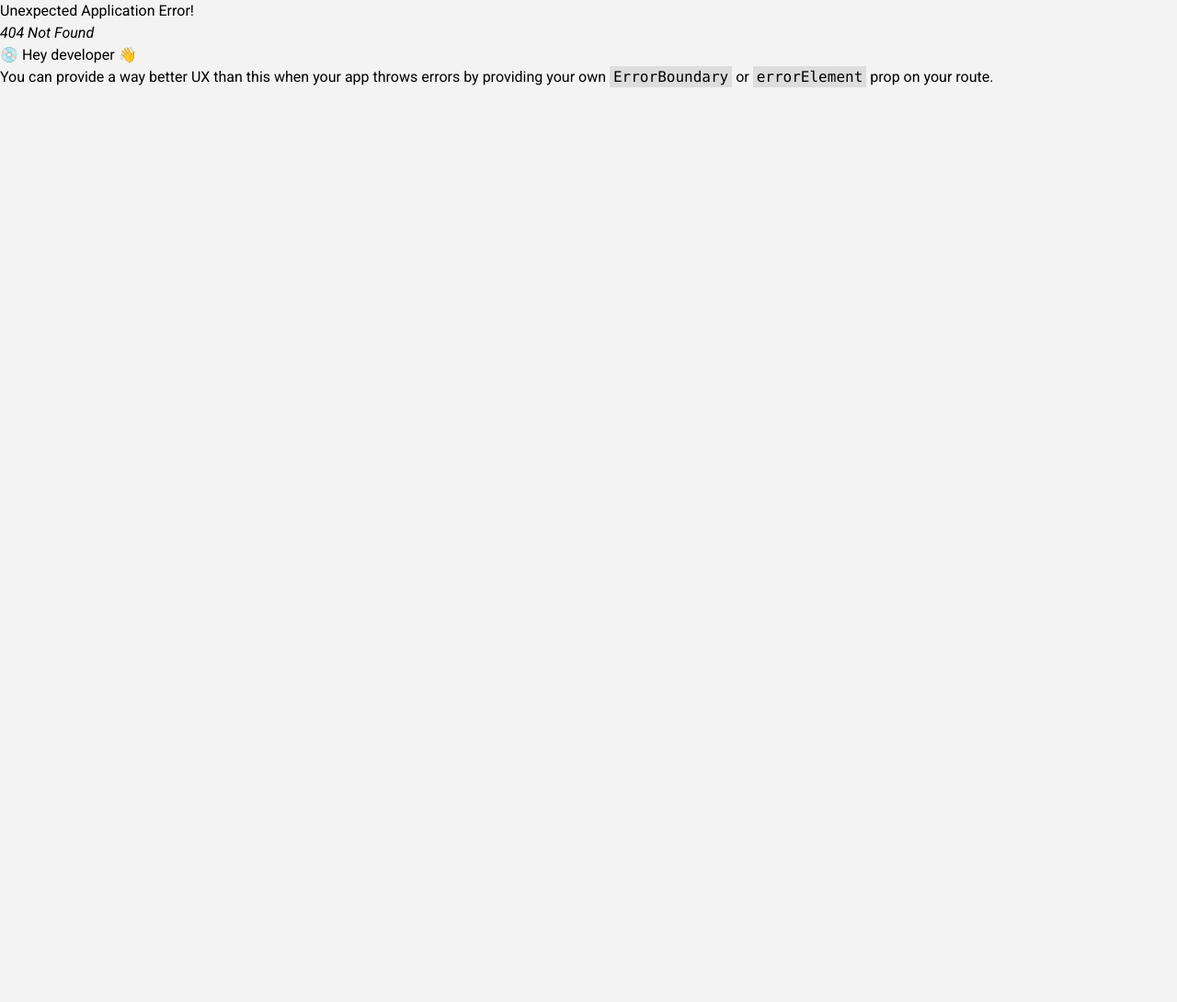
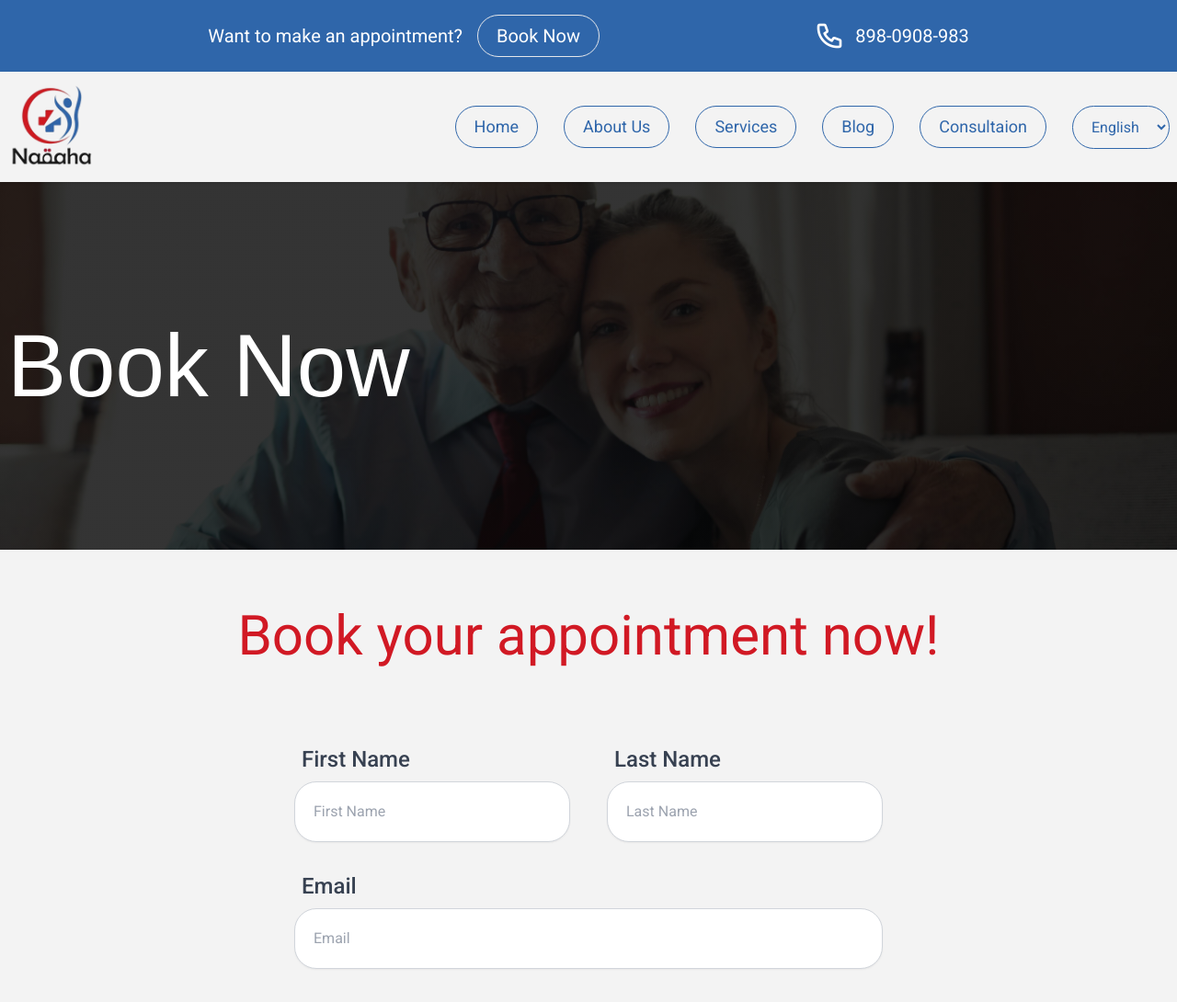
Before and after one commit to AbdurRehman1312/nakaha_website, a React (Vite) app: page /book-now in a window 1280 px wide. Before the commit this address had no page. Shown: the top 1090 px of the page at 92% size. Before the commit the page ends 800 px from the top, so only its background shows below. Built offline with nearby package versions, Linux system fonts and the light colour scheme.

Commit message:
Book Now Form and renaming contact us to Consultation

```diff
--- a/src/components/Header.jsx
+++ b/src/components/Header.jsx
@@ -25,7 +25,7 @@ const Header = () => {
     { name: t("header.aboutus"), link: "/about" },
     { name: t("header.services"), link: "/services" },
     { name: t("header.blog"), link: "/blogs" },
-    { name: t("header.contactus"), link: "/contact-us" },
+    { name: t("header.contactus"), link: "/consultaion" },
   ];
 
   return (
@@ -34,12 +34,12 @@ const Header = () => {
         <div className="container m-auto px-2 flex flex-col md:flex-row gap-4 items-center justify-evenly">
           <div className="flex flex-col md:flex-row gap-4 items-center">
             <h1 className="text-white">{t("header.appointment")}</h1>
-            <a href="https://calendly.com/abdurrehmansaifi784" target="_blank">
-              <Button
+            <Link to={"/book-now"}>
+            <Button
                 name={t("header.booknow")}
                 style="hover:bg-third hover:text-primary hover:border-primary text-white"
               />
-            </a>
+            </Link>
           </div>
           <div className="flex items-center justify-self-end gap-3">
             <img src={images.phone} alt="" className="w-8 h-8" />
--- a/src/main.jsx
+++ b/src/main.jsx
@@ -27,6 +27,7 @@ import Telemedicine from "./pages/Telemedicine.jsx";
 import Vascular from "./pages/Vascular.jsx";
 import Urinary from "./pages/Urinary.jsx";
 import Radiology from "./pages/Radiology.jsx";
+import BooknowForm from "./pages/BooknowForm.jsx";
 
 i18next.init({
   interpolation: { escapeValue: false },
@@ -48,7 +49,7 @@ const router = createBrowserRouter(
       <Route path="about" element={<About />} />
       <Route path="blogs" element={<Blogs />} />
       <Route path="services" element={<Services />} />
-      <Route path="contact-us" element={<ContactUs />} />
+      <Route path="consultaion" element={<ContactUs />} />
       <Route path="home-visit" element={<HomeVisit />} />
       <Route path="nursing-care" element={<NursingCare />} />
       <Route path="nutrition" element={<Nutrition />} />
@@ -59,6 +60,7 @@ const router = createBrowserRouter(
       <Route path="vascular" element={<Vascular />} />
       <Route path="urinary" element={<Urinary/>} />
       <Route path="radiology" element={<Radiology/>} />
+      <Route path="book-now" element={<BooknowForm/>} />
     </Route>
   )
 );
--- /dev/null
+++ b/src/pages/BooknowForm.jsx
@@ -0,0 +1,151 @@
+import React from 'react'
+import Button from "../components/Button";
+import Breadcrumb from "../components/Breadcrumb";
+import { useTranslation } from "react-i18next";
+
+const BooknowForm = () => {
+    const {t} = useTranslation("global")
+  return (
+    <>
+    <Breadcrumb styles="bg_services" title={t("header.booknow")} />
+    <section className="py-16">
+      <div className="text-center font-serif">
+        <h1 className="text-4xl md:text-5xl lg:text-6xl text-secondary">
+          {t("booknow.heading")}
+        </h1>
+      </div>
+      <div className="w-[90%] md:w-[70%] lg:w-[50%] m-auto mt-14">
+        <form>
+          <div className="flex flex-col md:flex-row  w-full md:gap-10">
+            <div className="w-full">
+              <label
+                htmlFor="name"
+                className="block text-2xl font-medium text-gray-700 ml-2 mt-8"
+              >
+                {t("booknow.fname")}
+              </label>
+              <input
+                type="text"
+                id="name"
+                name="name"
+                required
+                className="mt-2 w-full px-5 py-5 border border-gray-300 rounded-3xl shadow-sm focus:outline-none focus:ring-primary focus:border-primary  "
+                placeholder={t("booknow.fname")}
+              />
+            </div>
+            <div className="w-full">
+              <label
+                htmlFor="name"
+                className="block text-2xl font-medium text-gray-700 ml-2 mt-8"
+              >
+                {t("booknow.lname")}
+              </label>
+              <input
+                type="text"
+                id="name"
+                name="name"
+                required
+                className="mt-2 w-full px-5 py-5 border border-gray-300 rounded-3xl shadow-sm focus:outline-none focus:ring-primary focus:border-primary  "
+                placeholder={t("booknow.lname")}
+              />
+            </div>
+          </div>
+
+          <div>
+            <label
+              htmlFor="mobile"
+              className="block text-2xl font-medium text-gray-700 ml-2 mt-8"
+            >
+              {t("booknow.email")}
+            </label>
+            <input
+              type="email"
+              id="email"
+              name="email"
+              required
+              pattern="\d{10}"
+              className="mt-2 block w-full px-5 py-5 border border-gray-300 rounded-3xl shadow-sm focus:outline-none focus:ring-primary focus:border-primary  "
+              placeholder={t("booknow.email")}
+            />
+          </div>
+
+          <div>
+            <label
+              htmlFor="mobile"
+              className="block text-2xl font-medium text-gray-700 ml-2 mt-8"
+            >
+              {t("booknow.no")}
+            </label>
+            <input
+              type="tel"
+              id="mobile"
+              name="mobile"
+              required
+              pattern="\d{10}"
+              className="mt-2 block w-full px-5 py-5 border border-gray-300 rounded-3xl shadow-sm focus:outline-none focus:ring-primary focus:border-primary  "
+              placeholder={t("booknow.no")}
+            />
+          </div>
+
+          <div>
+            <label
+              htmlFor="location"
+              className="block text-2xl font-medium text-gray-700 ml-2 mt-8"
+            >
+              {t("booknow.location")}
+            </label>
+            <select
+              id="location"
+              name="location"
+              required
+              className="mt-2  w-full px-5 py-5 text-lg shadow-sm border-gray-400  focus:outline-none focus:ring-primary focus:border-primary rounded-3xl appearance-none"
+            >
+              <option>{t("booknow.slocation")}</option>
+              <option value="location1">{t("booknow.location1")}</option>
+              <option value="location2">{t("booknow.location2")}</option>
+            </select>
+          </div>
+          <div>
+            <label
+              htmlFor="mobile"
+              className="block text-2xl font-medium text-gray-700 ml-2 mt-8"
+            >
+              {t("booknow.date")}
+            </label>
+            <input
+              type="date"
+              id="date"
+              name="date"
+              required
+              className="mt-2 block w-full px-5 py-5 border border-gray-300 rounded-3xl shadow-sm focus:outline-none focus:ring-primary focus:border-primary  "
+            />
+          </div>
+          <div>
+            <label
+              htmlFor="service"
+              className="block text-2xl font-medium text-gray-700 ml-2 mt-8"
+            >
+              {t("booknow.sreq")}
+            </label>
+            <input
+              type="text"
+              id="service"
+              name="service"
+              className="mt-2 block w-full px-5 py-5 border border-gray-300 rounded-3xl shadow-sm focus:outline-none focus:ring-primary focus:border-primary  "
+              placeholder={t("booknow.splace")}
+            />
+          </div>
+          <div className="mt-10 flex justify-center md:w-[30%] mx-auto">
+            <Button
+              name={t("contactUs.submit")}
+              style="bg-primary text-white hover:bg-third text-center hover:text-primary hover:border border-primary text-2xl"
+            />
+          </div>
+        </form>
+      </div>
+    </section>
+  </>
+  )
+}
+
+export default BooknowForm
--- a/src/translations/ar/global.json
+++ b/src/translations/ar/global.json
@@ -4,7 +4,7 @@
         "aboutus": "معلومات عنا",
         "services": "خدمات",
         "blog":"مدونة",
-        "contactus": "اتصل بنا",
+        "contactus": "التشاور",
         "appointment": "تريد تحديد موعد؟",
         "booknow": "احجز الآن",
         "arabic": "عربي"
@@ -120,6 +120,23 @@
         "submit": "يُقدِّم",
         "start": "البدء"
     },
+    "booknow": {
+        "heading": "إحجز موعدك الآن!",
+        "begin": "ابدأ رحلتك لتخفيف الآلام اليوم!",
+        "fname": "الاسم الأول",
+        "lname": "اسم العائلة",
+        "email": "بريد إلكتروني",
+        "no": "رقم الهاتف المحمول",
+        "location": "موقع",
+        "slocation": "اختر موقعا",
+        "location1": "الموقع 1",
+        "location2": "الموقع 2",
+        "date": "تاريخ الموعد",
+        "sreq": "الخدمة مطلوبة",
+        "splace": "الزيارات المنزلية",
+        "submit": "يُقدِّم",
+        "start": "البدء"
+    },
     "eachService":{
         "faq": "أسئلة مكررة",
         "homevisit": {
--- a/src/translations/en/global.json
+++ b/src/translations/en/global.json
@@ -4,7 +4,7 @@
         "aboutus": "About Us",
         "services": "Services",
         "blog": "Blog",
-        "contactus": "Contact Us",
+        "contactus": "Consultaion",
         "appointment": "Want to make an appointment?",
         "booknow": "Book Now",
         "arabic": "Arabic"
@@ -120,6 +120,23 @@
         "submit": "Submit",
         "start": "Get Started"
     },
+    "booknow": {
+        "heading": "Book your appointment now!",
+        "begin": "Begin your pain relief journey today!",
+        "fname": "First Name",
+        "lname": "Last Name",
+        "email": "Email",
+        "no": "Mobile Number",
+        "location": "Location",
+        "slocation": "Select location",
+        "location1": "Location 1",
+        "location2": "Location 2",
+        "date": "Appointment Date",
+        "sreq": "Service Required",
+        "splace": "Home Visits",
+        "submit": "Submit",
+        "start": "Get Started"
+    },
     "eachService":{
         "faq": "Frequently Asked Questions",
         "homevisit": {
```
